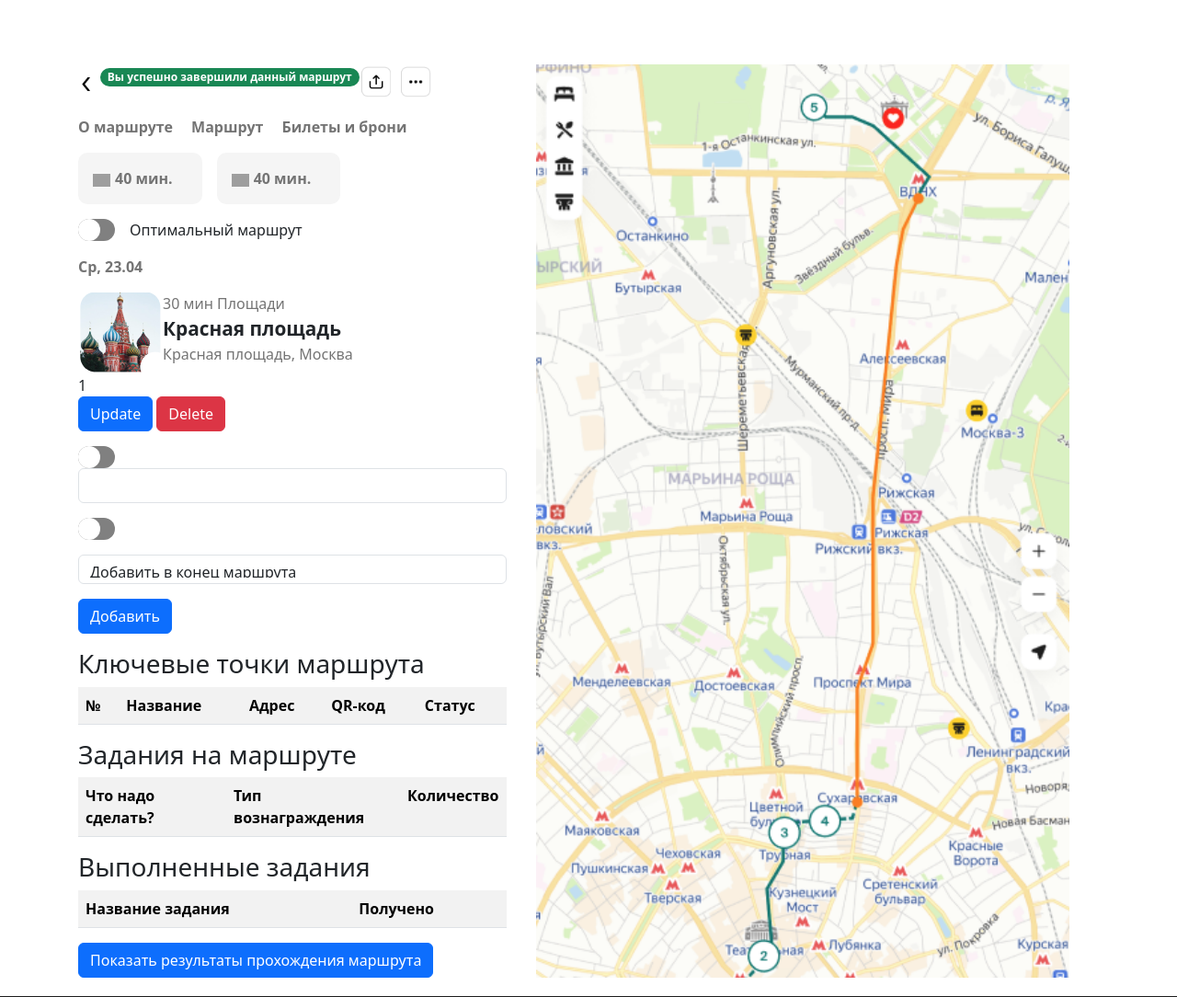
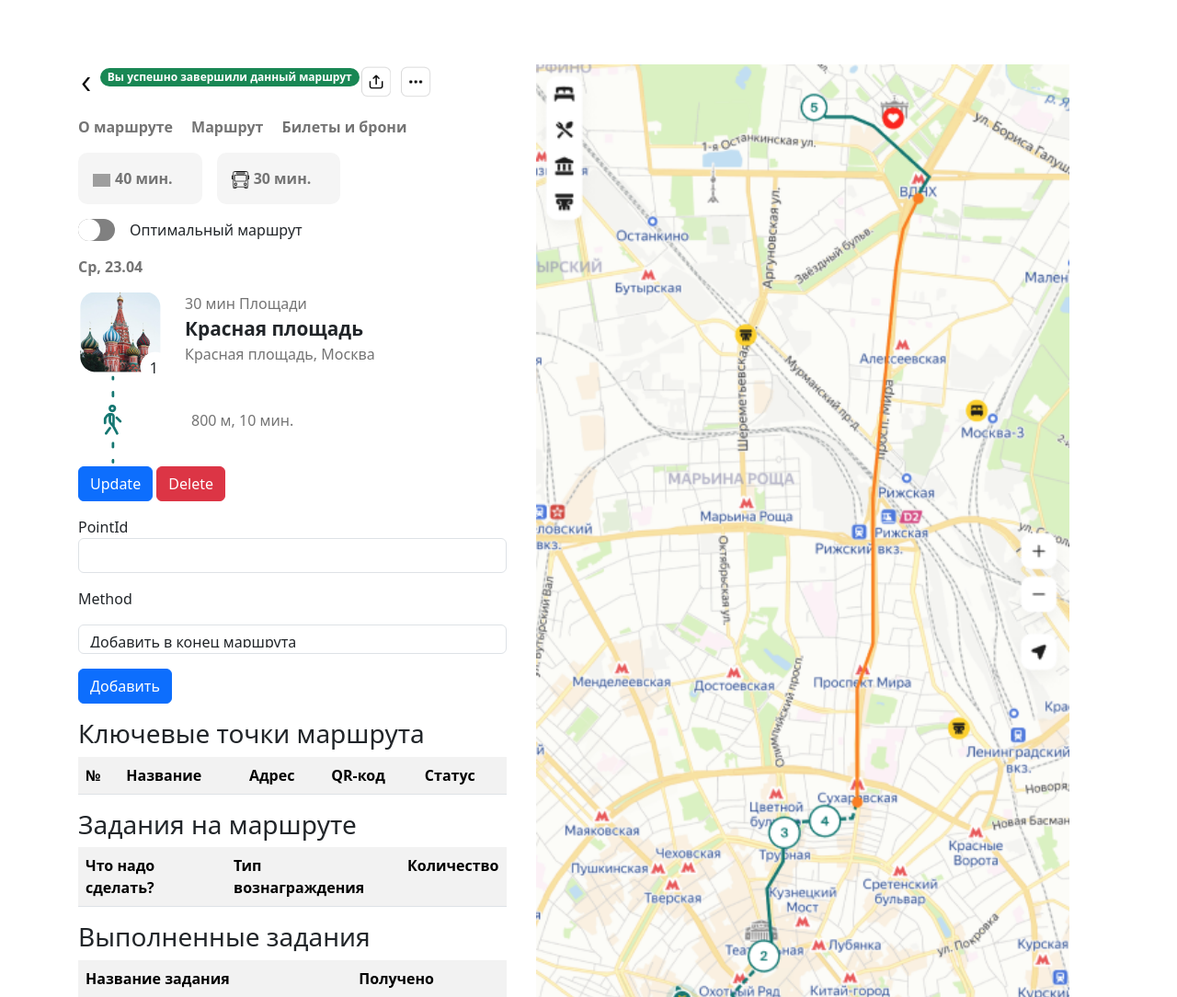
Before and after one commit to 4eshir/roadtech_mvp, a Yii app: template views/route/view.php in a window 1280 px wide. Shown: the top 1084 px of the page at 92% size. Run offline with PHP 8.4 and a stand-in for Yii, Linux system fonts and the light colour scheme; the template is opened without the code that fills it, so the values that code supplies are empty; form fields are guessed from the names that the template uses; some libraries are stand-ins or nearby versions; grey boxes are pictures that could not be loaded.

Commit message:
front road

```diff
--- a/views/route/view.php
+++ b/views/route/view.php
@@ -80,7 +80,7 @@
             </div>
             <div class="type-road-link">
                 <a href="#">
-                    <img src="/mark/icons8-ходьба-50.png" class="mark-card">40 мин.
+                    <img src="/mark/icons8-автобус-50.png" class="mark-card">30 мин.
                     <span style="lgc">
                         <?php echo $model->getPrettyDistance(); ?>
                     </span>
@@ -88,7 +88,7 @@
             </div>
         </div>
 
-        <div class="flexx" style="margin: 1em 0;">
+        <div class="flexx" id="container-switch" style="margin: 1em 0;">
             <input type="checkbox" id="switch" /><label for="switch">Toggle</label>
             <span style="margin-left: 1em;">Оптимальный маршрут</span>
         </div>
@@ -109,6 +109,14 @@
                     <div class="info-text dgc">30 мин Площади</div>
                     <div class="name">Красная площадь</div>
                     <div class="address dgc">Красная площадь, Москва</div>
+                </div>
+            </div>
+            <div class="transition flexx">
+                <div class="img-transition">
+                    <img src="img/person.png">
+                </div>
+                <div class="info-transition dgc">
+                    800 м, 10 мин.
                 </div>
             </div>
         </div>
--- a/web/css/roads.css
+++ b/web/css/roads.css
@@ -124,13 +124,13 @@
     border: solid 3px #FFCF08;
 }
 
-input[type=checkbox]{
+#container-switch input[type=checkbox]{
     height: 0;
     width: 0;
     visibility: hidden;
 }
 
-label {
+#container-switch label {
     cursor: pointer;
     text-indent: -9999px;
     width: 2.5em;
@@ -141,7 +141,7 @@
     position: relative;
 }
 
-label:after {
+#container-switch label:after {
     content: '';
     position: absolute;
     top: 0px;
@@ -153,16 +153,16 @@
     transition: 0.3s;
 }
 
-input:checked + label {
+#container-switch input:checked + label {
     background: #FFCF08;
 }
 
-input:checked + label:after {
+#container-switch input:checked + label:after {
     left: calc(100% - 5px);
     transform: translateX(-100%);
 }
 
-label:active:after {
+#container-switch label:active:after {
     width: 130px;
 }
 
@@ -172,7 +172,7 @@
 }
 
 .info-dot {
-    margin-right: 1.5em;
+    margin-left: 1.5em;
 }
 
 .map {
@@ -181,3 +181,22 @@
     width: 80em;
     margin: 0 2em;
 }
+
+.img-prev-dot {
+    position: relative;
+    display: inline-block;
+}
+
+.number-dot {
+    position: absolute;
+    bottom: -10px;
+    right: -5px;
+    padding: 5px 10px;
+    border-radius: 100%;
+}
+
+.info-transition {
+    align-items: center;
+    display: flex;
+    margin-left: 3em;
+}
```
Also changed, not shown: web/img/person.png (added), web/mark/icons8-автобус-50.png (added).
